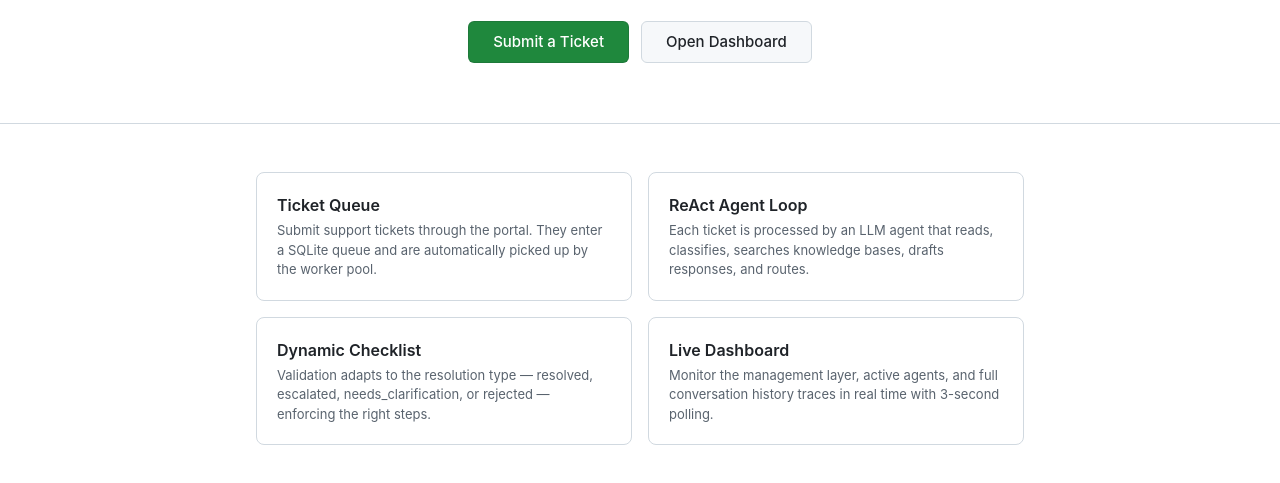
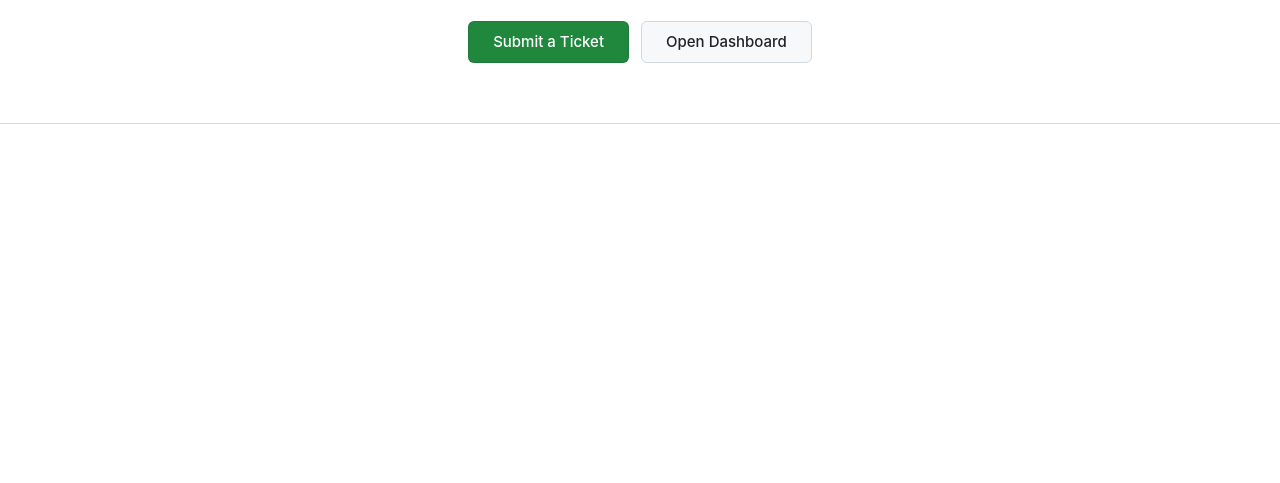
Before and after one commit to minhle-120/compass, a website: page public/index.html in a window 1280 px wide. Shown: the part 251-734 px from the top of the page. Drawn offline with Linux system fonts and the light colour scheme.

Commit message:
Remove promotional feature cards and cleanup styling from homepage

```diff
--- a/public/index.html
+++ b/public/index.html
@@ -31,29 +31,6 @@
       padding: 10px 24px;
       font-size: 15px;
     }
-    .features {
-      max-width: 800px;
-      margin: 48px auto;
-      padding: 0 16px;
-      display: grid;
-      grid-template-columns: 1fr 1fr;
-      gap: 16px;
-    }
-    .feature-card {
-      border: 1px solid var(--color-border);
-      border-radius: var(--radius-lg);
-      padding: 20px;
-    }
-    .feature-card h3 {
-      font-size: 16px;
-      font-weight: 600;
-      margin-bottom: 4px;
-    }
-    .feature-card p {
-      font-size: 13px;
-      color: var(--color-text-secondary);
-      line-height: 1.5;
-    }
   </style>
 </head>
 <body>
@@ -77,23 +54,6 @@
     </div>
   </section>
 
-  <div class="features">
-    <div class="feature-card">
-      <h3>Ticket Queue</h3>
-      <p>Submit support tickets through the portal. They enter a SQLite queue and are automatically picked up by the worker pool.</p>
-    </div>
-    <div class="feature-card">
-      <h3>ReAct Agent Loop</h3>
-      <p>Each ticket is processed by an LLM agent that reads, classifies, searches knowledge bases, drafts responses, and routes.</p>
-    </div>
-    <div class="feature-card">
-      <h3>Dynamic Checklist</h3>
-      <p>Validation adapts to the resolution type — resolved, escalated, needs_clarification, or rejected — enforcing the right steps.</p>
-    </div>
-    <div class="feature-card">
-      <h3>Live Dashboard</h3>
-      <p>Monitor the management layer, active agents, and full conversation history traces in real time with 3-second polling.</p>
-    </div>
-  </div>
+  <!-- Features section removed -->
 </body>
 </html>
```
